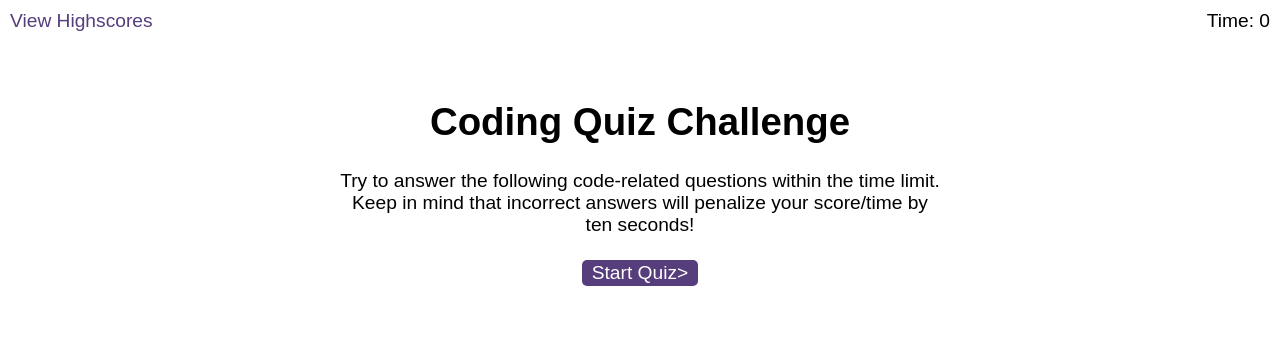
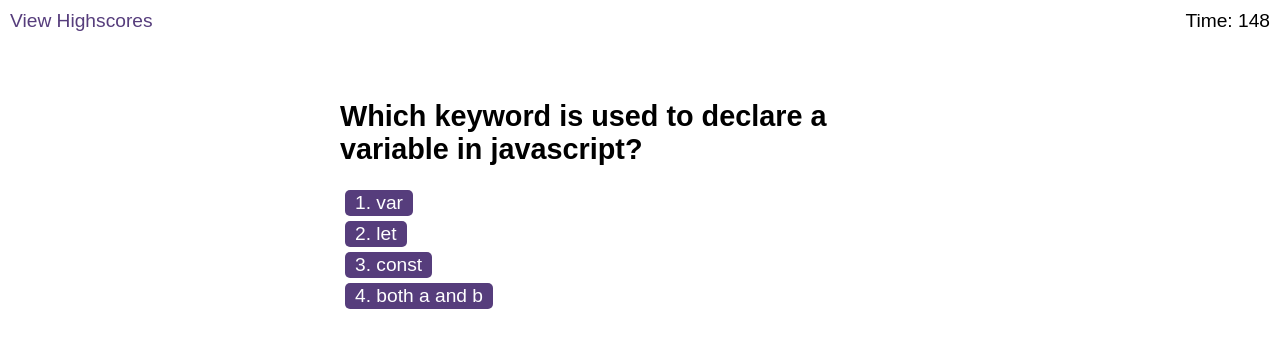
Before and after one commit to Oliviamum/Challenge6, a plain HTML site: page starter/index.html in a window 1280 px wide. Both pictures are taken after a click on the button "Start Quiz>". Drawn offline with Linux system fonts and the light colour scheme.

Commit message:
my fourth commit

```diff
--- a/starter/assets/css/js/logic.js
+++ b/starter/assets/css/js/logic.js
@@ -1,36 +1,37 @@
 var currentQuestionIndex = 0;
-var time = questions.length*15;
+var time = questions.length * 15;
 var timerId;
 
-var questionsE1= document.getElementsById("questions");
-var timerE1= document.getElementsById("time");
-var choicesE1= document.getElementsById("choices");
-var submitBtn= document.getElementsById("submit");
-var startBtn= document.getElementsById("start");
-var initialsE1= document.getElementsById("initials");
-var feedbackE1= document.getElementsById("feedback");
+var questionsEl = document.getElementById("questions");
+var timerEl = document.getElementById("time");
+var choicesEl = document.getElementById("choices");
+var submitBtn = document.getElementById("submit");
+var startBtn = document.getElementById("start");
+var initialsEl = document.getElementById("initials");
+var feedbackEl = document.getElementById("feedback");
+
 
 function startQuiz() {
-    startScreenE1= document.getElementsById("start-screen");
-    startScreenE1.setAttribute("class","hide");
-    questionsE1.removeAttribute("class");
-        timerId = setInterval(clocktick,1000
-        timerE1.textContent = time;
+  var startScreenEl = document.getElementById("start-screen");
+  startScreenEl.setAttribute("class", "hide");
+  questionsEl.removeAttribute("class");
+  timerId = setInterval(clockTick, 1000);
+  timerEl.textContent = time;
   getQuestion();
 }
 
 function getQuestion() {
-         var currentQuestion= questions[currentQuestionIndex];
-        var titleE1= document.getElementById("question-title");
-        titleE1.textContent= currentQuestion.title;
-        choicesE1.innerHTML= "";
-        currentQuestion.choices.forEach(function(choice,i) {
-            var choiceNode= document.createElement("button");
-            choiceNode.setAttribute("class","choice");
-            choiceNode.setAttribute("value",choice);
-            choiceNode.textContent= i+1 + ". " + choice;
-            choiceNode.onclick= questionClick;
-            choicesE1.appendChild(choiceNode);
+  var currentQuestion = questions[currentQuestionIndex];
+  var titleE1 = document.getElementById("question-title");
+  titleE1.textContent = currentQuestion.title;
+  choicesEl.innerHTML = "";
+  currentQuestion.choices.forEach(function (choice, i) {
+    var choiceNode = document.createElement("button");
+    choiceNode.setAttribute("class", "choice");
+    choiceNode.setAttribute("value", choice);
+    choiceNode.textContent = i + 1 + ". " + choice;
+    choiceNode.onclick = questionClick;
+    choicesEl.appendChild(choiceNode);
   });
 }
 
@@ -46,7 +47,7 @@ function questionClick() {
     feedbackEl.textContent = "Correct!";
   }
   feedbackEl.setAttribute("class", "feedback");
-    setTimeout(function() {
+  setTimeout(function () {
     feedbackEl.setAttribute("class", "feedback hide");
   }, 1000);
   currentQuestionIndex++;
@@ -65,7 +66,6 @@ function questionClick() {
   finalScoreEl.textContent = time;
   questionsEl.setAttribute("class", "hide");
 }
-
 function clockTick() {
   time--;
   timerEl.textContent = time;
@@ -94,7 +94,6 @@ function questionClick() {
     saveHighscore();
   }
 }
-
 submitBtn.onclick = saveHighscore;
 startBtn.onclick = startQuiz;
 initialsEl.onkeyup = checkForEnter;
--- a/starter/assets/css/js/scores.js
+++ b/starter/assets/css/js/scores.js
@@ -9,13 +9,13 @@ highscores.sort((a, b) => b.score - a.score);
 //displayhighscores in HTML
 highscores.forEach(function(score) {
     const li = document.createElement("li");
-    li.textContent = `${score.initials}: ${score.score}`;
+    li.textContent = `${score.initials}: '${score.score}`;
     highscoresList.appendChild(li);
 });
 
 //Clear highscores list when button is clicked
 const clearButton = document.getElementById("clear");
 clearButton.addEventListener("click",()=> {
-    localsStorage.removeItem("highscores");
-    highscoresList.innerHTML = "";
+ localStorage.removeItem("highscores");
+ highscoresList.innerHTML = "";
 });
--- a/starter/highscores.html
+++ b/starter/highscores.html
@@ -1,6 +1,5 @@
 <!DOCTYPE html>
 <html lang="en">
-
 <head>
   <meta charset="UTF-8" />
   <meta name="viewport" content="width=device-width, initial-scale=1.0" />
@@ -11,17 +10,14 @@
 </head>
 
 <body>
-
-  <div class="wrapper">
+    <div class="wrapper">
     <h1>Highscores</h1>
     <ol id="highscores"></ol>
 
     <a href="index.html"><button>Go Back</button></a>
     <button id="clear">Clear Highscores</button>
-    <a href="index.html"><button>Go forward</button></a>
-  </div>
+   </div>
 
-  <script src="./assets/js/scores.js"></script>
+  <script src="./assets/css/js/scores.js"></script>
 </body>
-
 </html>
--- a/starter/index.html
+++ b/starter/index.html
@@ -14,8 +14,6 @@
   <div class="scores"><a href="highscores.html">View Highscores</a></div>
 
    <div class="timer">Time: <span id="time">0</span></div>
-
-
    <div class="wrapper">
     <div id="start-screen" class="start">
       <h1>Coding Quiz Challenge</h1>
@@ -43,7 +41,7 @@
    <div id="feedback" class="feedback hide"></div>
       </div>
 
-    <script src="./assets/js/questions.js"></script>
-    <script src="./assets/js/logic.js"></script>
+   <script src="./assets/css/js/questions.js"></script>
+   <script src="./assets/css/js/logic.js"></script>
  </body>
 </html>
```
Also changed, not shown: starter/assets/css/js/questions.js (+4 -4 lines). Lines whose indentation alone changed are shown as unchanged.
